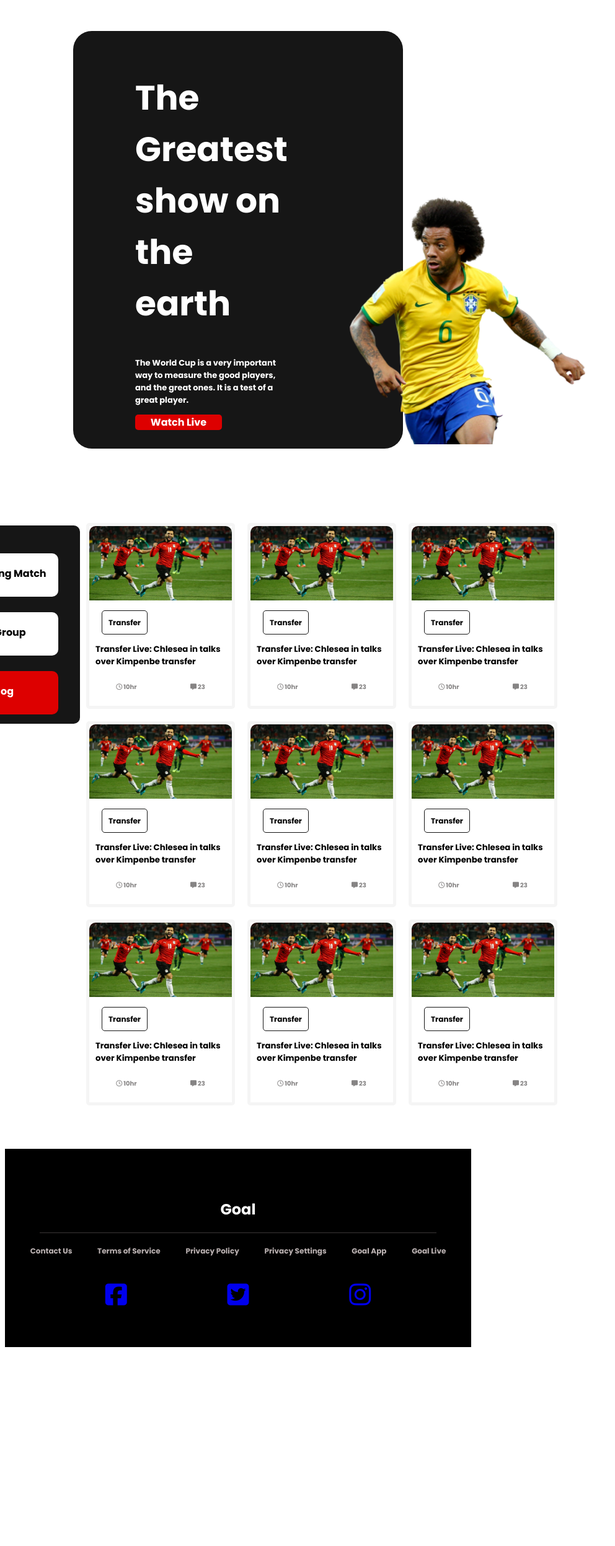
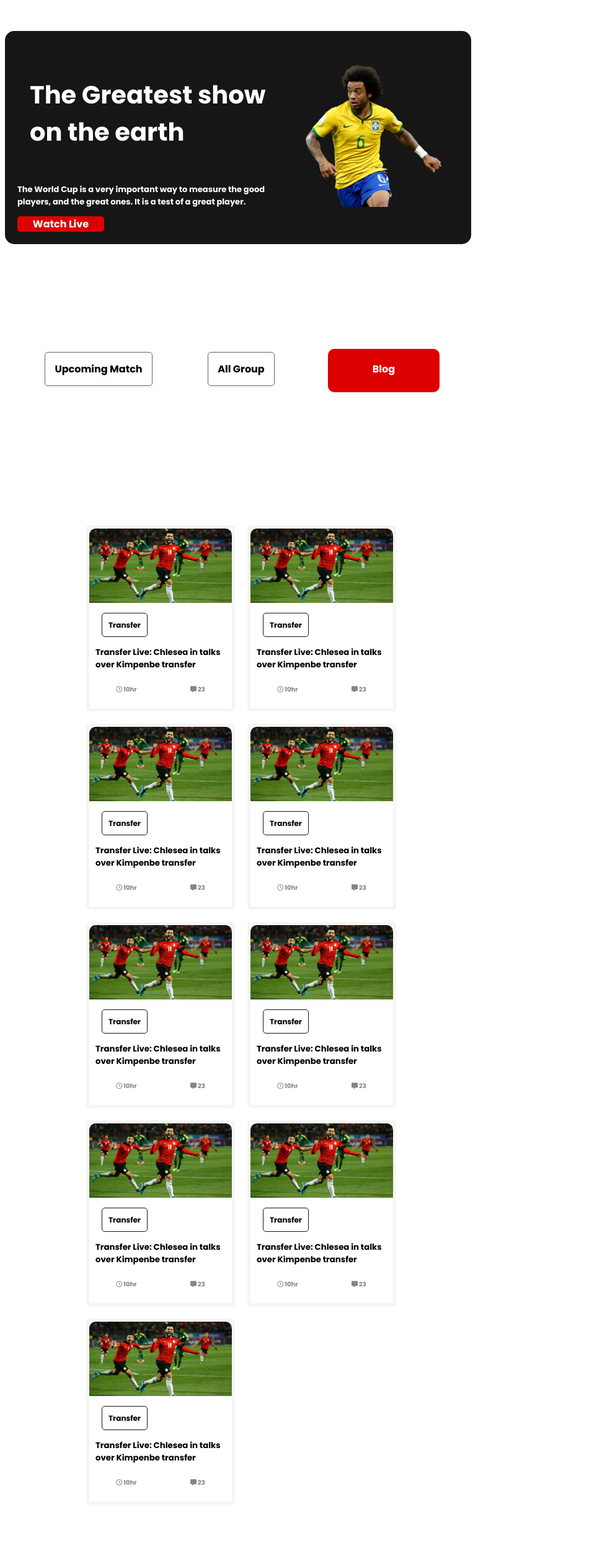
Before and after one commit to MdMizanurRahman1/word-cup-assignment2, a plain HTML site: page index.html in a window 768 px wide. Shown: the top 2495 px of the page at 62% size, 992 px wide, since content can reach past the window. Before the commit the page ends 2182 px from the top, so only its background shows below. Drawn offline with Linux system fonts and the light colour scheme; some icons are missing.

Commit message:
responsive done

```diff
--- a/index.html
+++ b/index.html
@@ -28,7 +28,7 @@
                 </div>
             </div>
             <div class="banner-player">
-                <img src="images/Banner Image1.png" alt="">
+                <img class="banner" src="images/Banner Image1.png" alt="">
             </div>
         </div>
     </section>
--- a/styles/style.css
+++ b/styles/style.css
@@ -208,15 +208,18 @@ hr {
 }
 
 
-.button-match {
+.button-match,
+.red {
     background: #DD0000;
     width: 160px;
-    height: 40px;
+    height: 70px;
     border-radius: 10px;
-    margin: 25px;
-    padding-top: 20px;
+    margin: 20px;
+    text-decoration: none;
     color: #FFFFFF;
+    text-align: center;
 }
+
 
 .white {
     color: black;
@@ -285,7 +288,7 @@ hr {
 
 /*---mobile device-----*/
 
-@media only screen and (max-width:600px) {
+@media only screen and (max-width:688px) {
 
     .section-title,
     .banner-player {
@@ -371,5 +374,137 @@ hr {
         grid-template-columns: repeat(1, 1fr);
     }
 
+}
 
+
+
+/*----tablet devices----*/
+
+@media only screen and (min-width:689px) and (max-width: 992px) {
+
+    .section-title,
+    .banner-player {
+        grid-template-columns: repeat(2, 1fr);
+    }
+
+    .football {
+        flex-direction: row;
+        width: 100%;
+        border-radius: 15px;
+        align-items: center;
+        margin-left: 0;
+        background-position: center;
+
+    }
+
+    .section-title {
+        padding: 20px;
+    }
+
+    .title {
+        font-style: normal;
+        font-size: 40px;
+        padding: 20px;
+    }
+
+    .banner {
+        width: 100%;
+        padding: 0px;
+
+    }
+
+
+
+    .match-information {
+        flex-direction: column;
+        grid-template-columns: repeat(3, 1fr);
+        display: grid;
+        background-color: transparent;
+        border: 10px;
+        border-radius: 5px;
+        justify-content: center;
+
+    }
+
+    main {
+        display: flex;
+        flex-wrap: wrap;
+        align-items: center;
+    }
+
+    .button {
+        border: 1px solid rgb(108, 97, 97);
+        border-radius: 5px;
+        padding: 15px;
+
+    }
+
+    .transfer-information,
+    .blog-area,
+    .match-live-button {
+        flex-direction: column;
+
+    }
+
+    .transfer-blog {
+        grid-template-columns: repeat(2, 1fr);
+        margin-top: 0px;
+    }
+
+    .footer-information,
+    .footer-service,
+    .footer-icon {
+        flex-direction: row;
+        align-items: center;
+    }
+
+    .footer-service {
+        margin: 0px;
+    }
+
+    .footer-information {
+        height: 100%;
+        width: 100%;
+    }
+
+
+
+    .country-schedule {
+
+        grid-template-columns: repeat(2, 1fr);
+    }
+
+
+    /*----second page assignment----*/
+    .parent-container {
+        flex-direction: column;
+        align-items: center;
+    }
+
+    .match-live-button {
+        flex-direction: column;
+        grid-template-columns: repeat(3, 1fr);
+        display: grid;
+        background-color: transparent;
+        justify-content: center;
+
+    }
+
+    main {
+        display: flex;
+        flex-wrap: wrap;
+        align-items: center;
+    }
+
+    .red {
+        text-decoration: none;
+        color: #FFFFFF;
+    }
+
+    .white {
+        border: 1px solid rgb(108, 97, 97);
+        border-radius: 5px;
+        padding: 15px;
+
+    }
 }
```
Also changed, not shown: home.html (+2 -2 lines).
